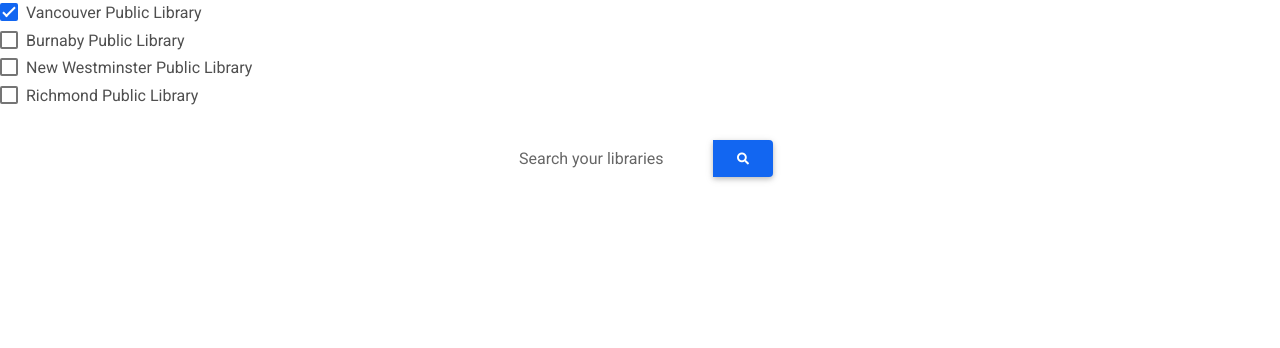
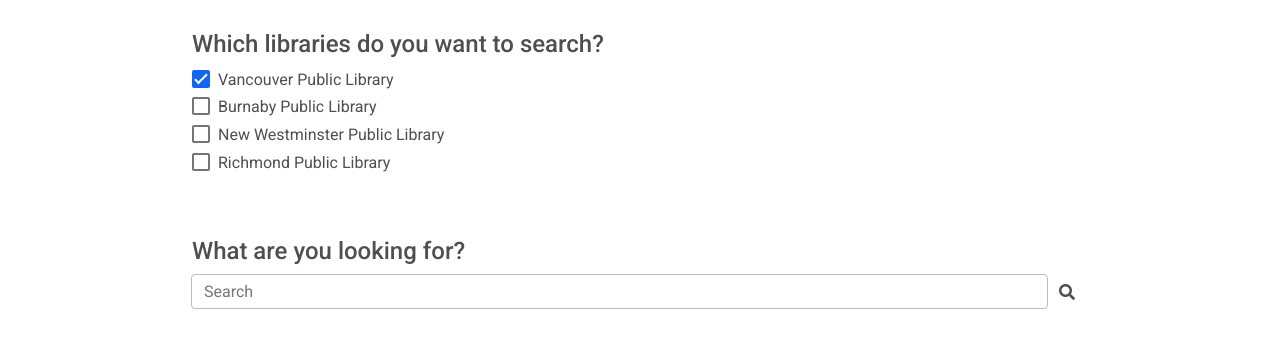
Before and after one commit to cryystalsong/lib_searcher_client, a PHP site: page / in a window 1280 px wide. Shown: the top 348 px of the page. Run offline with PHP 8.4, Linux system fonts and the light colour scheme; some libraries are stand-ins or nearby versions.

Commit message:
improve ux

```diff
--- a/home.html
+++ b/home.html
@@ -66,6 +66,9 @@
 <body>
 
     <div class="library-checkboxes">
+
+        <h4> Which libraries do you want to search? </h4>
+
         <div class="form-check">
             <input class="form-check-input" type="checkbox" value="VPL" id="" checked />
             <label class="form-check-label" for="flexCheckChecked">
@@ -95,14 +98,16 @@
         </div>
     </div>
 
-    <div class="input-group justify-content-center" id="main-searchbar">
-        <div class="form-outline">
-            <input id="search-input" type="search" id="form1" class="form-control" />
-            <label class="form-label" for="form1">Search your libraries</label>
+    <div class="input-group" id="main-searchbar">
+        <h4> What are you looking for? </h4>
+        <div class="input-group rounded">
+            <input type="search" id="search-input" class="form-control rounded" placeholder="Search" aria-label="Search"
+              aria-describedby="search-addon" />
+
+            <span class="input-group-text border-0" id="search-addon" onclick="searchLibrary()">
+              <i class="fas fa-search"></i>
+            </span>
         </div>
-        <button id="search-button" type="button" class="btn btn-primary" onclick="searchLibrary()">
-            <i class="fas fa-search"></i>
-        </button>
     </div>
 
     <div id="card-group" >
--- a/search.js
+++ b/search.js
@@ -47,7 +47,7 @@ const createContentCards = (results, library) => {
 }
 
 const generateSearchAPI = (library, page=null) => {
-    search_query = $("#search-input")[0].value;
+    let search_query = $("#search-input")[0].value;
     search_query = search_query.replace(/ /g, "+");
 
     if (page) {
@@ -57,8 +57,8 @@ const generateSearchAPI = (library, page=null) => {
 }
 
 const seeMore = (library) => {
-    current_result_count = libraryCounts[library]["current_result_count"]
-    total_result_count = libraryCounts[library]["total_result_count"]
+    let current_result_count = libraryCounts[library]["current_result_count"]
+    let total_result_count = libraryCounts[library]["total_result_count"]
 
     if (current_result_count < total_result_count) {
         $(`#${library}-loading`).show();
@@ -128,7 +128,7 @@ const searchLibrary = () => {
 
                     createContentCards(result["results"], library);
 
-                    current_page = result["current_page"]
+                    let current_page = result["current_page"]
 
                     libraryCounts[library] = {}
 
--- a/style.css
+++ b/style.css
@@ -1,15 +1,24 @@
 #card-group {
     padding-top: 20px;
     padding-bottom: 20px;
-    padding-right: 20px;
-    padding-left: 20px;
+    padding-right: 10vw;
+    padding-left: 12vw;
 }
 
 #main-searchbar {
     padding-top: 30px;
     padding-bottom: 30px;
-    padding-right: 20px;
-    padding-left: 20px;
+    width: 70vw;
+    margin: auto;
+}
+
+.library-checkboxes {
+    display: block;
+    margin-left: auto;
+    margin-right: auto;
+    width: 70%;
+    padding-top: 30px;
+    padding-bottom: 30px;
 }
 
 .library-cards {
```
